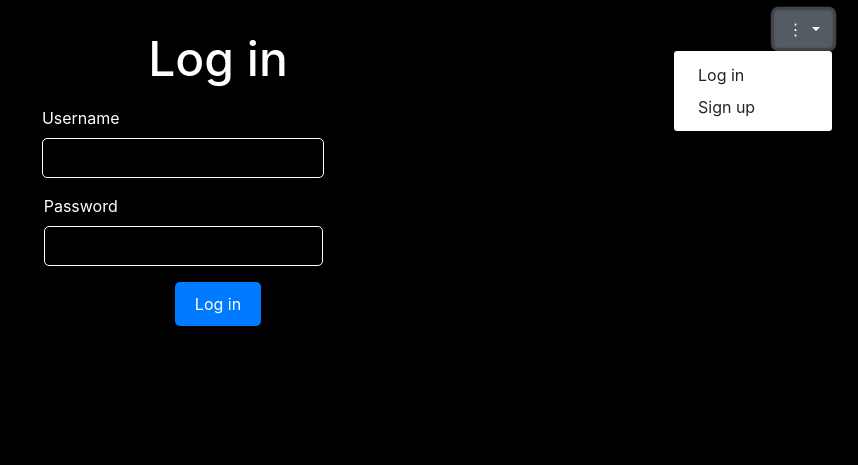
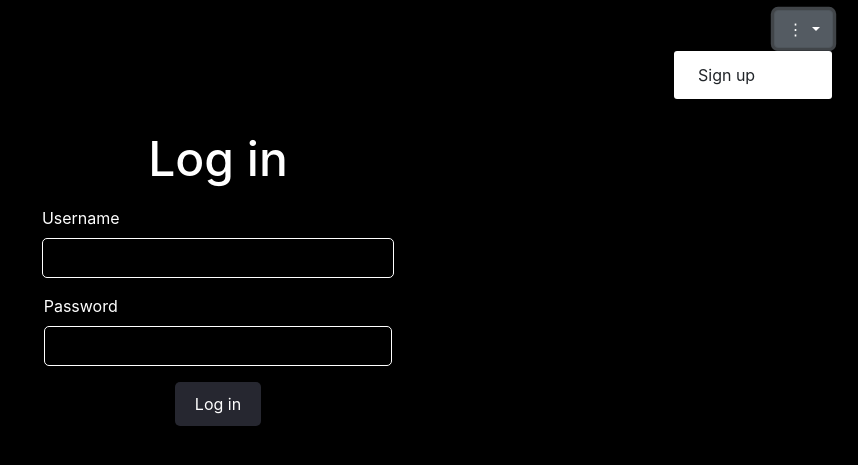
Before and after one commit to Sharjeel-Rauf/Yahoo_finance_tracker, a Django app: page /login/ in a window 1280 px wide, after a click that opens the changed part. Shown: the top 465 px of the page, without its empty margins (422-1280 px from the left). Run offline with Django 5.2, Linux system fonts and the light colour scheme; parts of the project's set-up code (start-up, migrations or seed data) failed here and were passed over; some libraries are stand-ins or nearby versions.

Commit message:
IMPROVED LOGIN AND SIGN UP UI AND THE DECIMAL PLACES OF CURRENT PRICE TO TWO

```diff
--- a/project_finance/finance_app/templates/finance_app/login.html
+++ b/project_finance/finance_app/templates/finance_app/login.html
@@ -4,7 +4,7 @@
 
 {% block content %}
 
-
+<div class = "login-page-margin">
     <div class="page-container">
         <h1 class="page-title">Log in</h1>
     </div>
@@ -33,6 +33,8 @@
         <button type="submit" class="form-button">Log in</button>
     </form>
 
+</div>
+
 <!-- jQuery -->
 <script src="https://code.jquery.com/jquery-3.6.4.min.js"></script>
 
@@ -46,6 +48,10 @@
 </script>
 
 <style>
+
+    .login-page-margin {
+        margin-top: 100px;
+    }
     /* CSS for the login page */
     .page-container {
         padding: 10px;
@@ -65,6 +71,7 @@
     }
 
     .form-container {
+        margin-top: 50px;
         width: 60%; /* Increase the width of the form container */
         margin: 0 auto; /* Center the form container */
     }
@@ -77,14 +84,14 @@
         padding: 10px 20px;
         border: none;
         border-radius: 5px;
-        background-color: #007bff;
+        background-color: #262730;
         color: #fff;
         cursor: pointer;
         transition: background-color 0.3s ease;
     }
 
     .form-button:hover {
-        background-color: #0056b3;
+        background-color: #262730;
     }
 
     .form-error {
--- a/project_finance/finance_app/views.py
+++ b/project_finance/finance_app/views.py
@@ -44,6 +44,8 @@ def front_page_view(request):
     # Fetch real-time data
     try:
         current_price = ticker.history(period='1d')['Close'].iloc[-1]
+        current_price = round(current_price, 2)
+
         st.sidebar.write(f"Current price of {symbol}: ${current_price:.2f}")
     except IndexError:
         st.sidebar.error("Failed to retrieve stock data. Check the ticker symbol and try again.")
--- a/project_finance/static/style.css
+++ b/project_finance/static/style.css
@@ -107,7 +107,7 @@ input[type='text'],
 input[type='number'],
 input[type='password'],
 select {
-  width: 80%; /* Increase width to 80% */
+  width: 100%; /* Increase width to 80% */
   height: 40px; /* Increase height */
   background-color: black; /* Set background color to black */
   color: white; /* Set text color to white */
--- a/project_finance/templates/base.html
+++ b/project_finance/templates/base.html
@@ -25,14 +25,21 @@
                         {% if request.user.is_authenticated %}
                             <a class="dropdown-item" href="{% url 'logout' %}">Log out</a>
                         {% else %}
-                            <a class="dropdown-item" href="{% url 'login' %}">Log in</a>
-                            <a class="dropdown-item" href="{% url 'signup' %}">Sign up</a>
+                            {% if request.path == '/login/' %}
+                                <a class="dropdown-item" href="{% url 'signup' %}">Sign up</a>
+                            {% elif request.path == '/signup/' %}
+                                <a class="dropdown-item" href="{% url 'login' %}">Log in</a>
+                            {% else %}
+                                <a class="dropdown-item" href="{% url 'login' %}">Log in</a>
+                                <a class="dropdown-item" href="{% url 'signup' %}">Sign up</a>
+                            {% endif %}
                         {% endif %}
                     </div>
                 </div>
             </div>
         </div>
     </div>
+
 
     {% block content %}
     {% endblock %}
```
Also changed, not shown: project_finance/finance_app/templates/finance_app/signup.html (+54 -59 lines), project_finance/db.sqlite3. Lines whose indentation alone changed are shown as unchanged.
